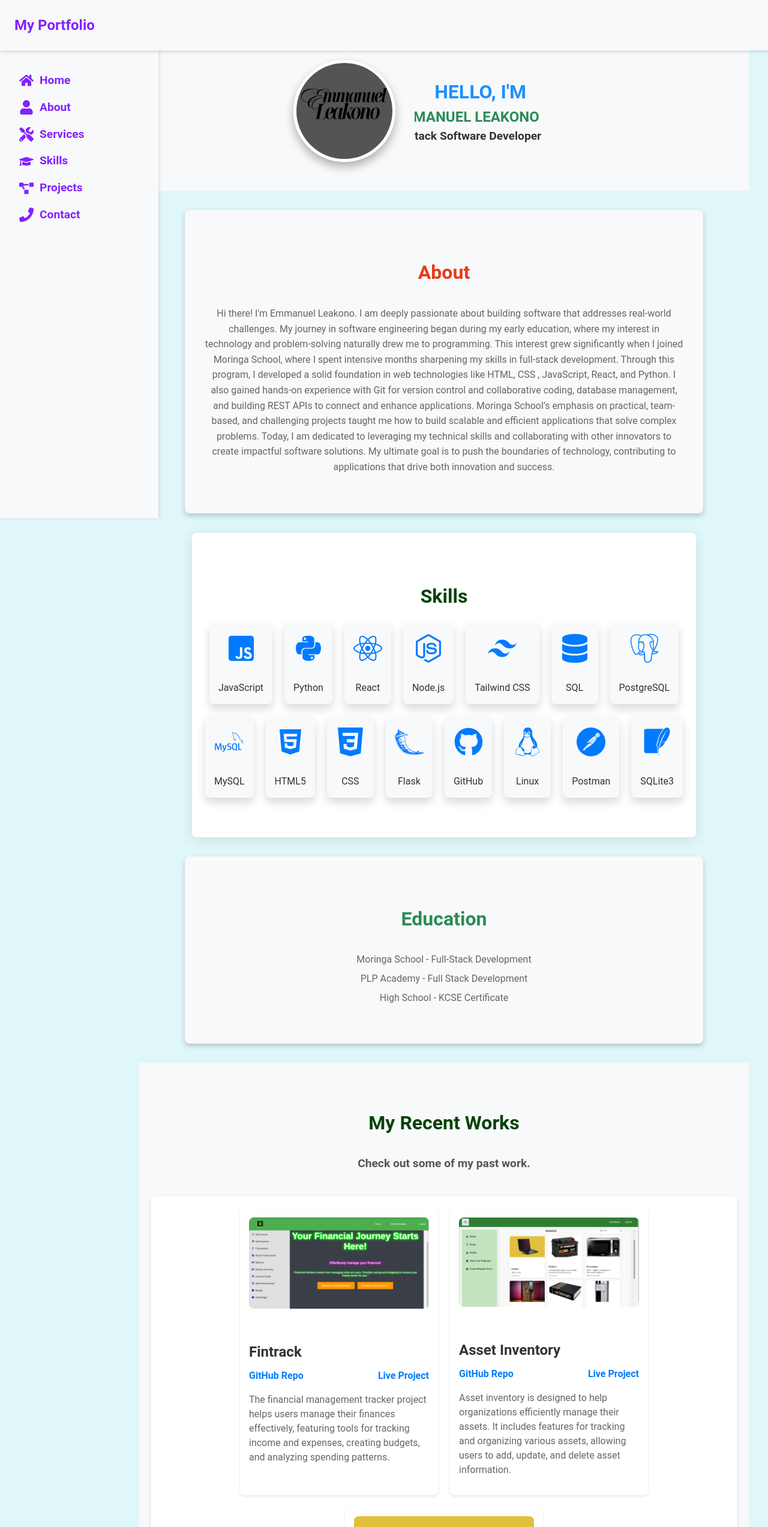
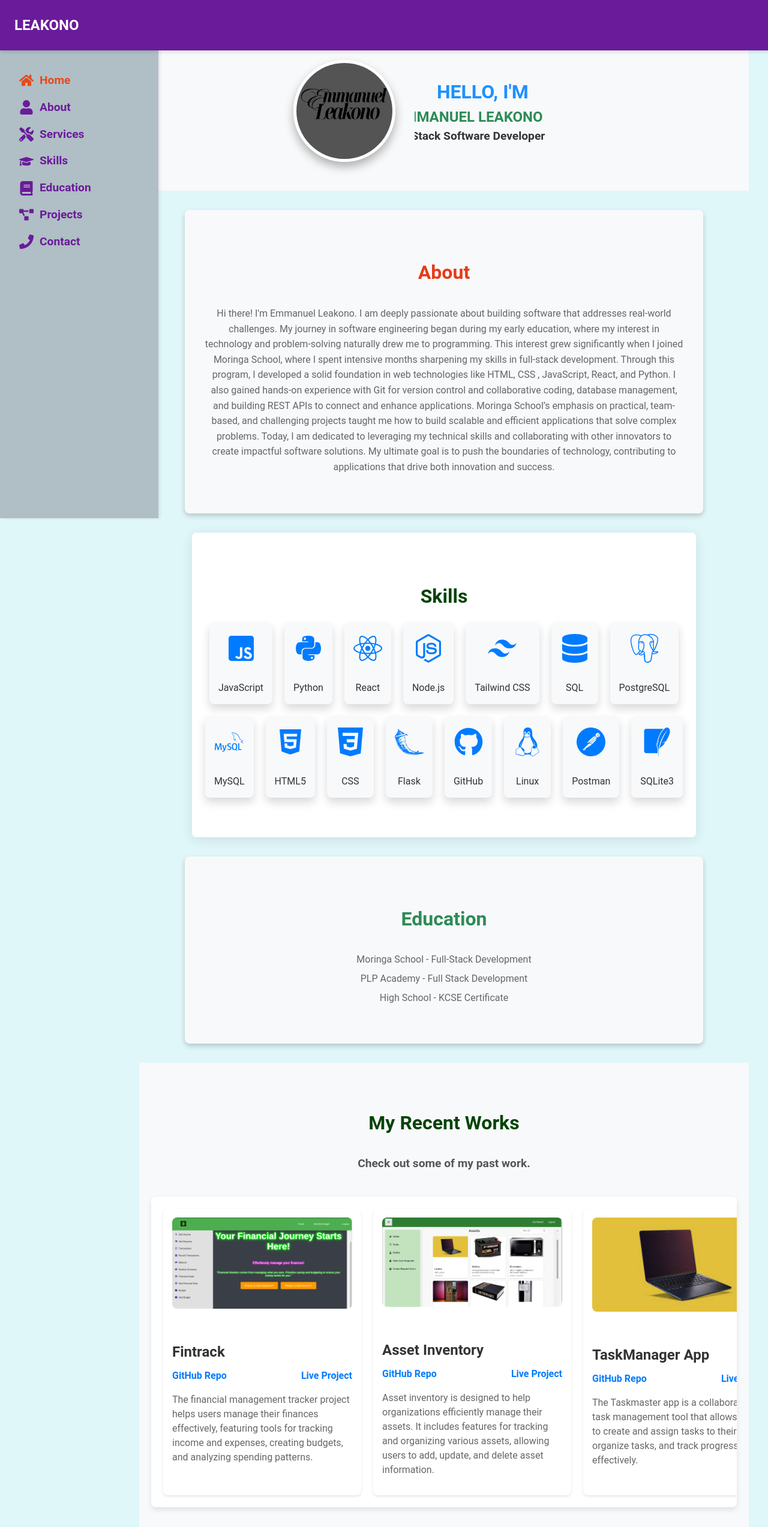
Before and after one commit to LEAKONO/My-website, a React (Create React App) app: page / in a window 1280 px wide. Shown: the top 2546 px of the page at 60% size. Built offline with nearby package versions, Linux system fonts and the light colour scheme.

Commit message:
added some styling

```diff
--- a/src/components/Home.js
+++ b/src/components/Home.js
@@ -1,5 +1,4 @@
 import React from "react";
-import { FaReact, FaNodeJs, FaPython, FaDatabase, FaJsSquare } from 'react-icons/fa'; // Import icons
 import Skills from "./Skills";
 import Projects from "./Projects";
 import Contact from "./Contact";
@@ -11,12 +10,12 @@ import image from '../assets/emmanuel (1).png';
 
 const HomeContainer = styled.div`
   text-align: center;
-  margin-left: 200px; // Ensure the content shifts to the right of the sidebar
+  margin-left: 200px;
 `;
 
 const WelcomeSection = styled.section`
   display: flex;
-  flex-direction: row; // Align image and text side by side
+  flex-direction: row;
   align-items: center;
   justify-content: center;
   padding: 3rem;
@@ -96,12 +95,24 @@ const Home = () => {
           </TextContainer>
         </div>
       </WelcomeSection>
+      <section id="about">
         <About />
+      </section>
+      <section id="skills">
         <Skills />
+      </section>
+      <section id="education">
         <Education />
+      </section>
+      <section id="projects">
         <Projects />
+      </section>
+      <section id="services">
         <Services />
+      </section>
+      <section id="contact">
         <Contact />
+      </section>
     </HomeContainer>
   );
 };
--- a/src/components/Navbar.js
+++ b/src/components/Navbar.js
@@ -1,9 +1,17 @@
 import React, { useState } from 'react';
 import styled from 'styled-components';
-import { FaHome, FaUser, FaTools, FaGraduationCap, FaProjectDiagram, FaPhone } from 'react-icons/fa';
+import {
+  FaHome,
+  FaUser,
+  FaTools,
+  FaGraduationCap,
+  FaProjectDiagram,
+  FaPhone,
+  FaBook
+} from 'react-icons/fa';
 
 const Navbar = () => {
-  const [isOpen, setIsOpen] = useState(true);  // Default to open for testing
+  const [isOpen, setIsOpen] = useState(true); // Default to open for testing
 
   const toggleMenu = () => {
     setIsOpen(!isOpen);
@@ -17,15 +25,30 @@ const Navbar = () => {
           <Bar />
           <Bar />
         </Hamburger>
-        <Logo href="#">My Portfolio</Logo>
+        <Logo href="#">LEAKONO</Logo>
       </TopNav>
       <SideNav isOpen={isOpen}>
-        <NavLink href="#home"><FaHome /> Home</NavLink>
-        <NavLink href="#about"><FaUser /> About</NavLink>
-        <NavLink href="#services"><FaTools /> Services</NavLink>
-        <NavLink href="#skills"><FaGraduationCap /> Skills</NavLink>
-        <NavLink href="#projects"><FaProjectDiagram /> Projects</NavLink>
-        <NavLink href="#contact"><FaPhone /> Contact</NavLink>
+        <NavLink href="#home" home>
+          <FaHome /> Home
+        </NavLink>
+        <NavLink href="#about">
+          <FaUser /> About
+        </NavLink>
+        <NavLink href="#services">
+          <FaTools /> Services
+        </NavLink>
+        <NavLink href="#skills">
+          <FaGraduationCap /> Skills
+        </NavLink>
+        <NavLink href="#education">
+          <FaBook /> Education
+        </NavLink>
+        <NavLink href="#projects">
+          <FaProjectDiagram /> Projects
+        </NavLink>
+        <NavLink href="#contact">
+          <FaPhone /> Contact
+        </NavLink>
       </SideNav>
     </>
   );
@@ -36,7 +59,7 @@ export default Navbar;
 // Styled Components
 
 const TopNav = styled.nav`
-  background-color: #f8f9fa;
+  background-color: #6A1B9A; /* Soft Purple */
   padding: 1.5rem;
   display: flex;
   justify-content: space-between;
@@ -66,13 +89,13 @@ const Hamburger = styled.button`
 const Bar = styled.span`
   width: 25px;
   height: 3px;
-  background-color: #8222ff;
+  background-color: #fff; /* White bars */
   margin: 3px 0;
   transition: 0.3s;
 `;
 
 const Logo = styled.a`
-  color: #8222ff;
+  color: #fff; /* White text */
   text-decoration: none;
   font-weight: 600;
   font-size: 1.5rem;
@@ -80,33 +103,33 @@ const Logo = styled.a`
 
 const SideNav = styled.div`
   position: fixed;
-  top: 4.5rem;  // Align the sidebar directly below the TopNav
+  top: 4.5rem; /* Align the sidebar directly below the TopNav */
   left: ${(props) => (props.isOpen ? '0' : '-200px')};
   width: 200px;
-  height: calc(100vh - 4.5rem);  // Ensures the sidebar stretches full height minus the TopNav height
-  background-color: #f8f9fa;
+  height: calc(100vh - 4.5rem); /* Ensures the sidebar stretches full height minus the TopNav height */
+  background-color: #B0BEC5; /* Light Slate Gray */
   padding: 2rem;
   box-shadow: 2px 0 5px rgba(0, 0, 0, 0.1);
   transition: left 0.3s ease;
-  z-index: 999;  // Keep it below the navbar but above the page content
+  z-index: 999; /* Keep it below the navbar but above the page content */
 `;
 
 const NavLink = styled.a`
   display: flex;
   align-items: center;
+  gap: 10px; /* Add spacing between the icon and text */
   margin: 1rem 0;
-  color: #8222ff;
+  color: ${(props) => (props.home ? '#E64A19' : '#6A1B9A')}; /* Home in Deep Orange, others in Purple */
   text-decoration: none;
   font-weight: 600;
   font-size: 1.2rem;
   transition: color 0.3s ease;
 
   svg {
-    margin-right: 10px;
     font-size: 1.5rem;
   }
 
   &:hover {
-    color: #E64A19;
+    color: #E64A19; /* Change to orange on hover */
   }
 `;
--- a/src/components/Projects.js
+++ b/src/components/Projects.js
@@ -26,28 +26,45 @@ const Subtitle = styled.h3`
 
 const ProjectsContainer = styled.div`
     display: flex;
-    flex-wrap: wrap;
-    justify-content: center;
-    gap: 20px;
+    flex-wrap: nowrap; /* Prevent wrapping */
+    justify-content: flex-start; /* Align items to the start */
+    gap: 20px; /* Add spacing between cards */
     padding: 20px;
     border-radius: 8px;
     background-color: #ffffff;
     box-shadow: 0 4px 8px rgba(0, 0, 0, 0.1);
+    overflow-x: auto; /* Enable horizontal scrolling if necessary */
+    scrollbar-width: thin; /* For modern browsers */
+    scrollbar-color: #ccc #f8f9fa;
+
+    &::-webkit-scrollbar {
+        height: 8px; /* Adjust scrollbar height */
+    }
+
+    &::-webkit-scrollbar-thumb {
+        background-color: #ccc;
+        border-radius: 4px;
+    }
+
+    &::-webkit-scrollbar-track {
+        background-color: #f8f9fa;
+    }
 `;
 
 const ProjectCard = styled.article`
+    flex: 0 0 300px; /* Fixed width for each card */
     background-color: #ffffff;
     padding: 15px;
     border-radius: 8px;
     box-shadow: 0 2px 4px rgba(0, 0, 0, 0.1);
-    max-width: 300px;
     text-align: left;
-    flex: 1 1 300px;
     transition: transform 0.2s ease;
+
     &:hover {
         transform: translateY(-5px);
     }
 `;
+
 
 const ProjectImage = styled.img`
     width: 100%;
--- a/src/components/Services.js
+++ b/src/components/Services.js
@@ -19,10 +19,10 @@ const Title = styled.h3`
 
 const ServiceGrid = styled.div`
   display: grid;
-  grid-template-columns: repeat(3, 1fr); /* Create 3 equal-width columns */
-  gap: 2rem; /* Space between the columns */
+  grid-template-columns: repeat(3, 1fr);
+  gap: 2rem;
   @media (max-width: 768px) {
-    grid-template-columns: 1fr; /* Stack into 1 column on small screens */
+    grid-template-columns: 1fr;
   }
 `;
 
--- a/src/components/Skills.js
+++ b/src/components/Skills.js
@@ -63,7 +63,7 @@ const SkillItem = styled.li`
     }
 
     @media (max-width: 768px) {
-        max-width: calc(100% - 20px); /* Full width on smaller screens */
+        max-width: calc(100% - 20px);
     }
 `;
 
@@ -78,7 +78,7 @@ const SkillIcon = styled.div`
     }
 
     @media (max-width: 768px) {
-        font-size: 2.5rem; /* Slightly smaller icon for mobile */
+        font-size: 2.5rem;
     }
 `;
 
```
Lines whose indentation alone changed are shown as unchanged.
